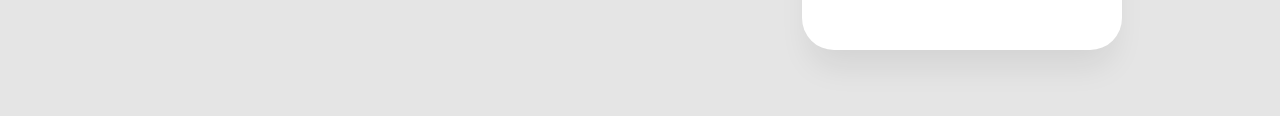
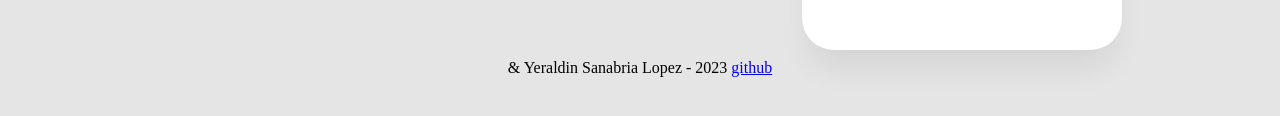
Before and after one commit to yeraldinSanabria/Challenger, a plain HTML site: page index.html in a window 1280 px wide. Shown: the part 480-596 px from the top of the page. Drawn offline with Linux system fonts and the light colour scheme.

Commit message:
finalizacion

```diff
--- a/index.html
+++ b/index.html
@@ -41,6 +41,11 @@
         </section>
     </main>
 </body>
+<footer>
+    <p class="copy">& Yeraldin Sanabria Lopez - 2023
+        <a href="https://github.com/yeraldinSanabria" target="_blank">github</a>
+    </p>
+</footer>
 <script src="./index.js"></script>
 
 </html>
--- a/style.css
+++ b/style.css
@@ -148,11 +148,6 @@ textarea::placeholder {
     margin:90px 10px ;
 
 }
-
-
-/*
-
-etiqueta html p, input,  img
-por id #prueba
-por calse  (punto + nombre) .copiar
-*/
+ .copy{
+    text-align: center;
+ }
```
